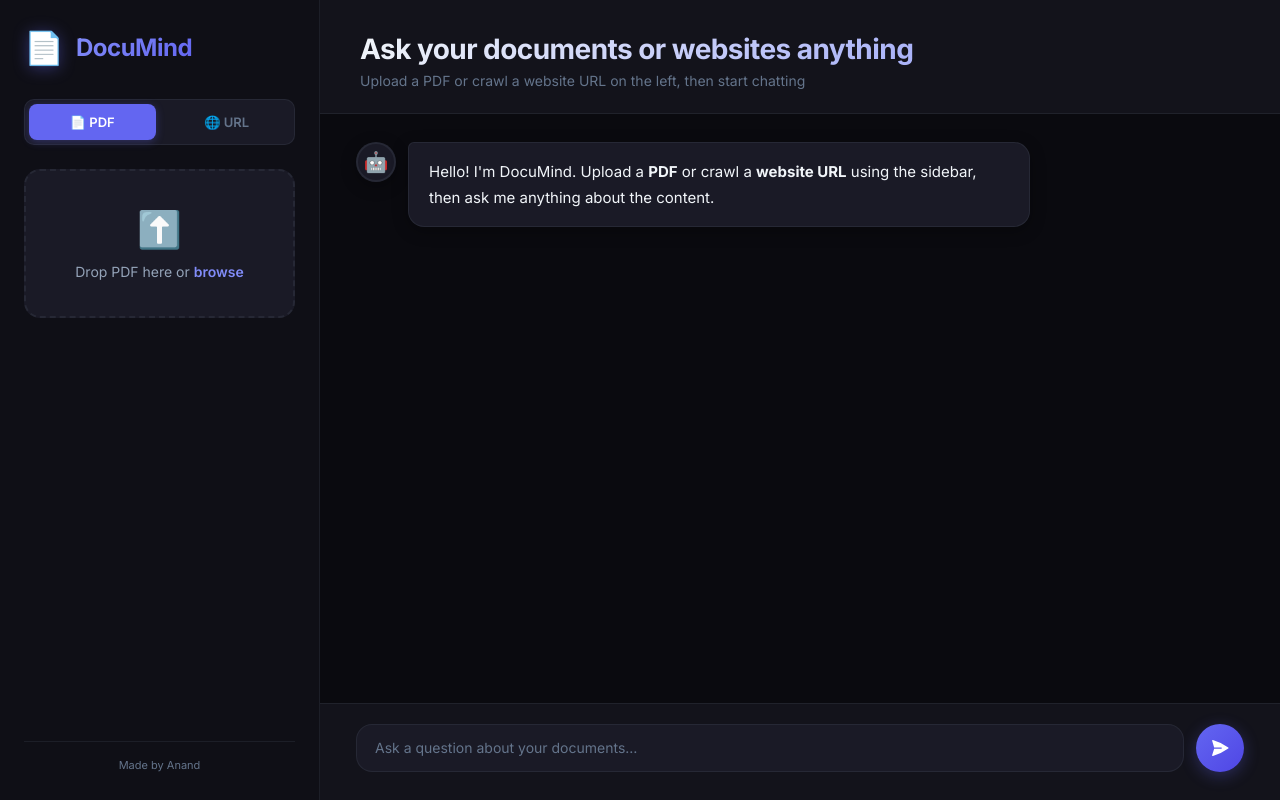
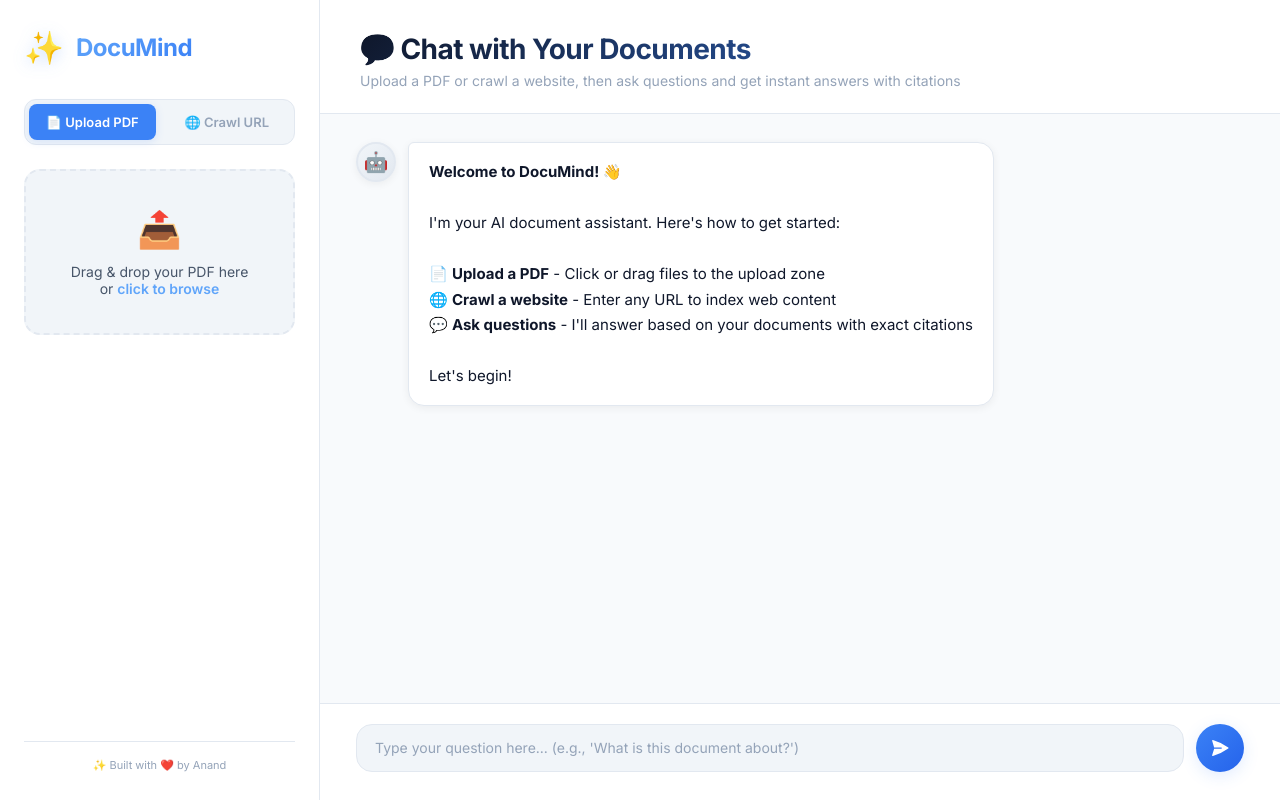
Before and after one commit to B-Anand18/DocuMind, a FastAPI app: page / in a window 1280 px wide. Run offline with FastAPI, Linux system fonts and the light colour scheme.

Commit message:
Frontend enhancement

```diff
--- a/backend/static/styles.css
+++ b/backend/static/styles.css
@@ -2,28 +2,28 @@
 *, *::before, *::after { box-sizing: border-box; margin: 0; padding: 0; }
 
 :root {
-  --bg-primary:    #0a0a0f;
-  --bg-secondary:  #13131b;
-  --bg-sidebar:    #0f0f16;
-  --bg-surface:    #1a1a26;
-  --bg-surface2:   #22222f;
-  --accent:        #6366f1;
-  --accent-glow:   rgba(99, 102, 241, 0.3);
-  --accent-light:  #818cf8;
-  --accent-dark:   #4f46e5;
-  --text-primary:  #f1f5f9;
-  --text-secondary:#94a3b8;
-  --text-muted:    #64748b;
-  --border:        rgba(148, 163, 184, 0.1);
-  --user-bubble:   linear-gradient(135deg, #6366f1 0%, #8b5cf6 100%);
+  --bg-primary:    #f8fafc;
+  --bg-secondary:  #ffffff;
+  --bg-sidebar:    #ffffff;
+  --bg-surface:    #f1f5f9;
+  --bg-surface2:   #e2e8f0;
+  --accent:        #3b82f6;
+  --accent-glow:   rgba(59, 130, 246, 0.15);
+  --accent-light:  #60a5fa;
+  --accent-dark:   #2563eb;
+  --text-primary:  #0f172a;
+  --text-secondary:#475569;
+  --text-muted:    #94a3b8;
+  --border:        #e2e8f0;
+  --user-bubble:   linear-gradient(135deg, #3b82f6 0%, #8b5cf6 100%);
   --success:       #10b981;
   --error:         #ef4444;
   --warning:       #f59e0b;
   --font:          'Inter', -apple-system, BlinkMacSystemFont, 'Segoe UI', sans-serif;
   --radius:        16px;
-  --radius-sm:     10px;
-  --shadow:        0 10px 40px rgba(0,0,0,0.5);
-  --shadow-sm:     0 4px 16px rgba(0,0,0,0.3);
+  --radius-sm:     12px;
+  --shadow:        0 4px 20px rgba(0,0,0,0.08);
+  --shadow-sm:     0 2px 8px rgba(0,0,0,0.06);
   --transition:    0.25s cubic-bezier(0.4, 0, 0.2, 1);
 }
 
@@ -40,13 +40,13 @@ body {
 
 /* Scrollbars */
 ::-webkit-scrollbar { width: 8px; height: 8px; }
-::-webkit-scrollbar-track { background: transparent; }
+::-webkit-scrollbar-track { background: var(--bg-surface); }
 ::-webkit-scrollbar-thumb {
-  background: var(--text-muted);
+  background: var(--border);
   border-radius: 99px;
   transition: background var(--transition);
 }
-::-webkit-scrollbar-thumb:hover { background: var(--text-secondary); }
+::-webkit-scrollbar-thumb:hover { background: var(--text-muted); }
 
 /* ── Sidebar ─────────────────────────────────────────────── */
 .sidebar {
@@ -60,7 +60,7 @@ body {
   gap: 24px;
   height: 100vh;
   overflow-y: auto;
-  box-shadow: var(--shadow-sm);
+  box-shadow: var(--shadow);
 }
 
 .logo {
@@ -71,7 +71,7 @@ body {
 }
 .logo-icon {
   font-size: 32px;
-  filter: drop-shadow(0 2px 8px rgba(99, 102, 241, 0.4));
+  filter: drop-shadow(0 2px 8px rgba(59, 130, 246, 0.3));
 }
 .logo-text  {
   font-size: 24px;
@@ -116,8 +116,8 @@ body {
   position: relative;
 }
 .tab-btn:hover {
-  color: var(--text-secondary);
-  background: rgba(99, 102, 241, 0.1);
+  color: var(--text-primary);
+  background: var(--bg-surface);
 }
 .tab-btn.active {
   background: var(--accent);
@@ -246,6 +246,7 @@ body {
   background: radial-gradient(circle at center, var(--accent-glow), transparent 70%);
   opacity: 0;
   transition: opacity var(--transition);
+  pointer-events: none;
 }
 .upload-zone:hover::before,
 .upload-zone.drag-over::before {
@@ -340,12 +341,11 @@ body {
   padding: 32px 40px 24px;
   border-bottom: 1px solid var(--border);
   background: var(--bg-secondary);
-  backdrop-filter: blur(10px);
 }
 .chat-header h1 {
   font-size: 28px;
   font-weight: 700;
-  background: linear-gradient(135deg, #f1f5f9, var(--accent-light));
+  background: linear-gradient(135deg, var(--text-primary), var(--accent));
   -webkit-background-clip: text;
   -webkit-text-fill-color: transparent;
   background-clip: text;
@@ -387,7 +387,7 @@ body {
   box-shadow: var(--shadow-sm);
 }
 .assistant-avatar {
-  background: var(--bg-surface);
+  background: linear-gradient(135deg, #f1f5f9, #e2e8f0);
   border: 2px solid var(--border);
 }
 .user-avatar {
@@ -405,7 +405,7 @@ body {
   box-shadow: var(--shadow-sm);
 }
 .assistant-message .bubble {
-  background: var(--bg-surface);
+  background: var(--bg-secondary);
   border: 1px solid var(--border);
   border-top-left-radius: 6px;
 }
--- a/backend/templates/index.html
+++ b/backend/templates/index.html
@@ -6,29 +6,29 @@
   <title>DocuMind – RAG Chatbot</title>
   <link rel="preconnect" href="https://fonts.googleapis.com"/>
   <link rel="preconnect" href="https://fonts.gstatic.com" crossorigin/>
-  <link href="https://fonts.googleapis.com/css2?family=Inter:wght@300;400;500;600;700&display=swap" rel="stylesheet"/>
+  <link href="https://fonts.googleapis.com/css2?family=Inter:wght@300;400;500;600;700;800&display=swap" rel="stylesheet"/>
   <link rel="stylesheet" href="/static/styles.css"/>
 </head>
 <body>
   <!-- ── Sidebar ─────────────────────────────────────────── -->
   <aside class="sidebar">
     <div class="logo">
-      <div class="logo-icon">📄</div>
+      <div class="logo-icon">✨</div>
       <span class="logo-text">DocuMind</span>
     </div>
 
     <!-- Tabs -->
     <div class="ingest-tabs">
-      <button class="tab-btn active" id="tabPdf" onclick="switchTab('pdf')">📄 PDF</button>
-      <button class="tab-btn"        id="tabUrl" onclick="switchTab('url')">🌐 URL</button>
+      <button class="tab-btn active" id="tabPdf" onclick="switchTab('pdf')">📄 Upload PDF</button>
+      <button class="tab-btn"        id="tabUrl" onclick="switchTab('url')">🌐 Crawl URL</button>
     </div>
 
     <!-- PDF Panel -->
     <div id="panelPdf" class="ingest-panel">
       <label class="upload-zone" id="uploadZone">
         <input type="file" id="pdfInput" accept=".pdf" hidden multiple/>
-        <div class="upload-icon">⬆️</div>
-        <p class="upload-hint">Drop PDF here or <span class="upload-link">browse</span></p>
+        <div class="upload-icon">📤</div>
+        <p class="upload-hint">Drag & drop your PDF here<br/>or <span class="upload-link">click to browse</span></p>
       </label>
       <div id="uploadStatus" class="upload-status"></div>
     </div>
@@ -45,7 +45,7 @@
         <label class="url-option-label" for="maxPages">Max child pages</label>
         <input type="number" id="maxPages" class="url-pages-input" value="30" min="1" max="100"/>
       </div>
-      <button class="crawl-btn" id="crawlBtn" onclick="handleUrlIngest()">🕷️ Crawl &amp; Index</button>
+      <button class="crawl-btn" id="crawlBtn" onclick="handleUrlIngest()">🔍 Start Crawling</button>
       <div id="urlStatus" class="upload-status"></div>
     </div>
 
@@ -53,15 +53,15 @@
     <ul id="docList" class="doc-list"></ul>
 
     <div class="sidebar-footer">
-      <p>Made by Anand</p>
+      <p>✨ Built with ❤️ by Anand</p>
     </div>
   </aside>
 
   <!-- ── Main Chat ───────────────────────────────────────── -->
   <main class="chat-container">
     <header class="chat-header">
-      <h1>Ask your documents or websites anything</h1>
-      <p class="chat-subtitle">Upload a PDF or crawl a website URL on the left, then start chatting</p>
+      <h1>💬 Chat with Your Documents</h1>
+      <p class="chat-subtitle">Upload a PDF or crawl a website, then ask questions and get instant answers with citations</p>
     </header>
 
     <section class="messages" id="messages">
@@ -69,7 +69,12 @@
       <div class="message assistant-message">
         <div class="avatar assistant-avatar">🤖</div>
         <div class="bubble">
-          Hello! I'm DocuMind. Upload a <strong>PDF</strong> or crawl a <strong>website URL</strong> using the sidebar, then ask me anything about the content.
+          <strong>Welcome to DocuMind! 👋</strong><br/><br/>
+          I'm your AI document assistant. Here's how to get started:<br/><br/>
+          📄 <strong>Upload a PDF</strong> - Click or drag files to the upload zone<br/>
+          🌐 <strong>Crawl a website</strong> - Enter any URL to index web content<br/>
+          💬 <strong>Ask questions</strong> - I'll answer based on your documents with exact citations<br/><br/>
+          Let's begin!
         </div>
       </div>
     </section>
@@ -79,7 +84,7 @@
       <textarea
         id="questionInput"
         class="question-input"
-        placeholder="Ask a question about your documents…"
+        placeholder="Type your question here... (e.g., 'What is this document about?')"
         rows="1"
       ></textarea>
       <button class="send-btn" id="sendBtn" title="Send">
```
